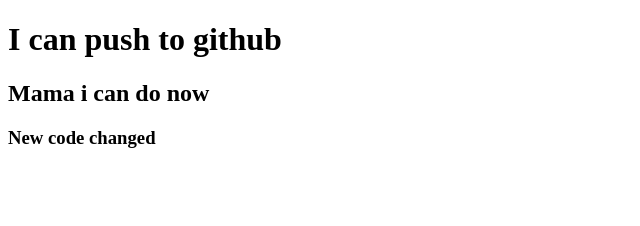
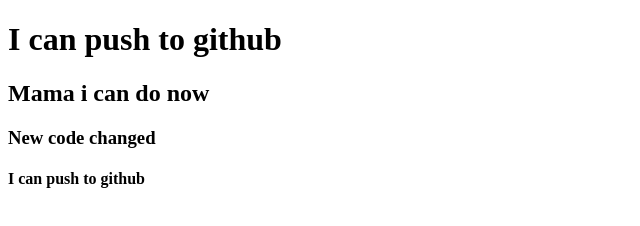
Before and after one commit to alamincoder/my-first-repo, a plain HTML site: page index.html in a window 1280 px wide. Shown: the whole page, without its empty margins (0-640 px from the left). Drawn offline with Linux system fonts and the light colour scheme.

Commit message:
added header

```diff
--- a/index.html
+++ b/index.html
@@ -10,5 +10,6 @@
     <h1>I can push to github</h1>
     <h2>Mama i can do now</h2>
     <h3>New code changed</h3>
+    <h4>I can push to github</h4>
 </body>
 </html>
```
